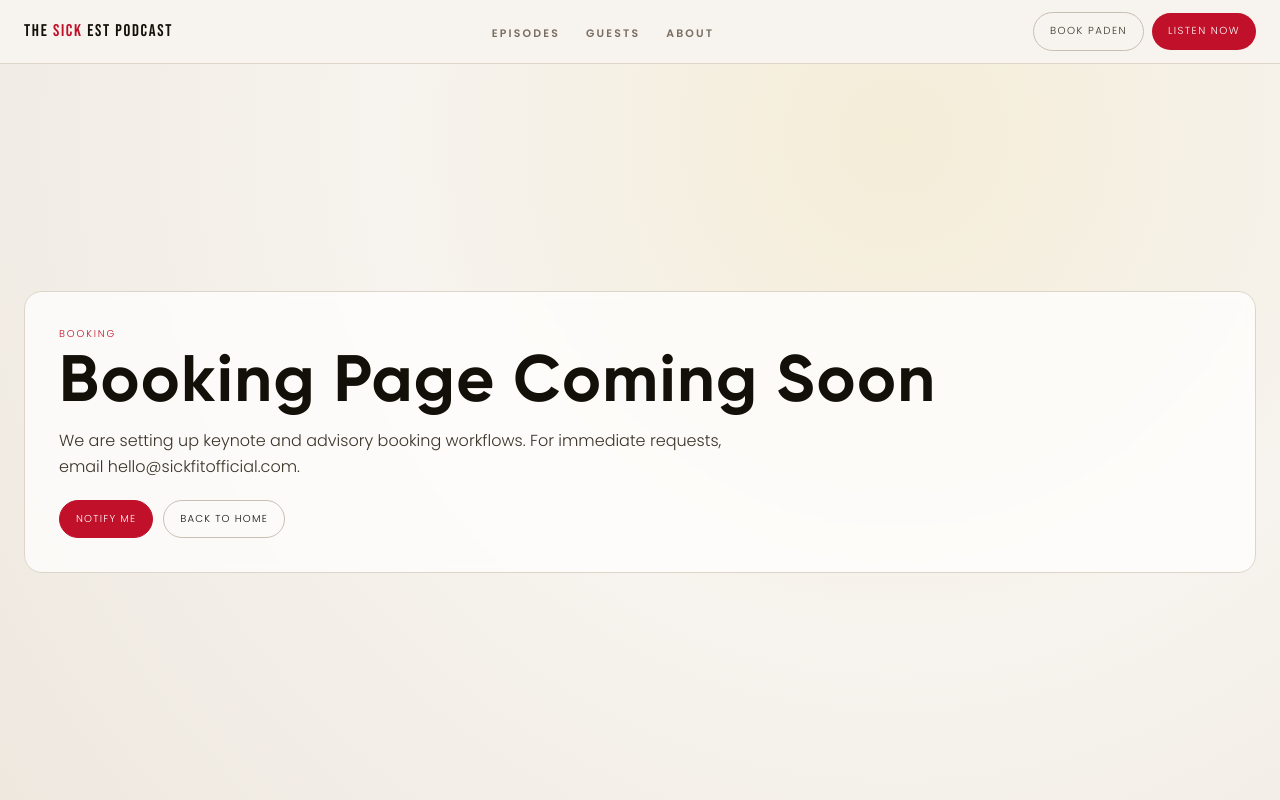
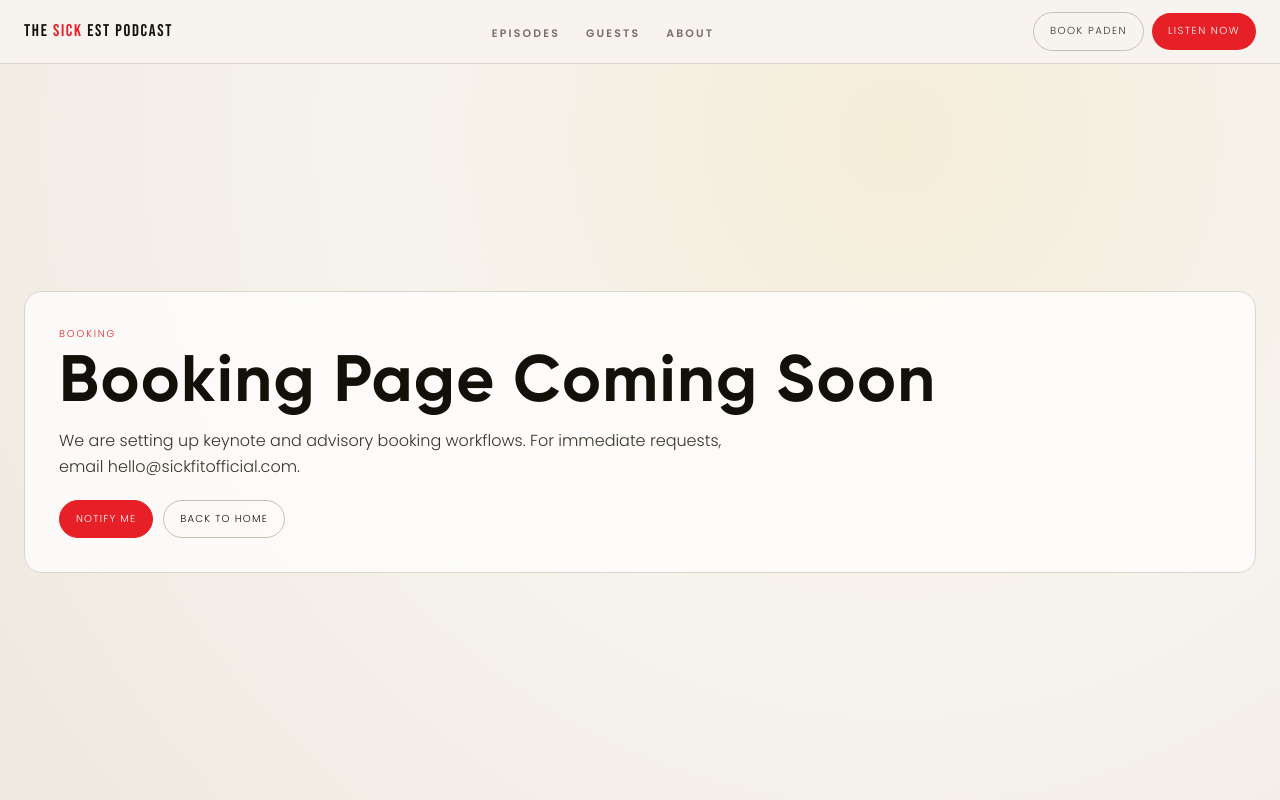
Before and after one commit to vinbi07/SickestPodcast, a React (Vite) app: page /booking in a window 1280 px wide. Shown: the top 800 px of the page. Built offline with nearby package versions, Linux system fonts and the light colour scheme.

Commit message:
STYLE: Update link hover color and adjust red color variable

```diff
--- a/src/components/Hero.module.css
+++ b/src/components/Hero.module.css
@@ -169,7 +169,7 @@
 }
 
 .link:hover {
-  color: var(--ink);
+  color: var(--red);
 }
 
 .mobileCard {
--- a/src/styles/globals.css
+++ b/src/styles/globals.css
@@ -25,7 +25,7 @@
   --ink2: #3a3328;
   --ink3: #7a6e63;
   --ink4: #a89d93;
-  --red: #c0102a;
+  --red: #e72027;
   --red2: #d9243d;
   --rsoft: rgba(192, 16, 42, 0.08);
   --gold: #d9243d;
```
